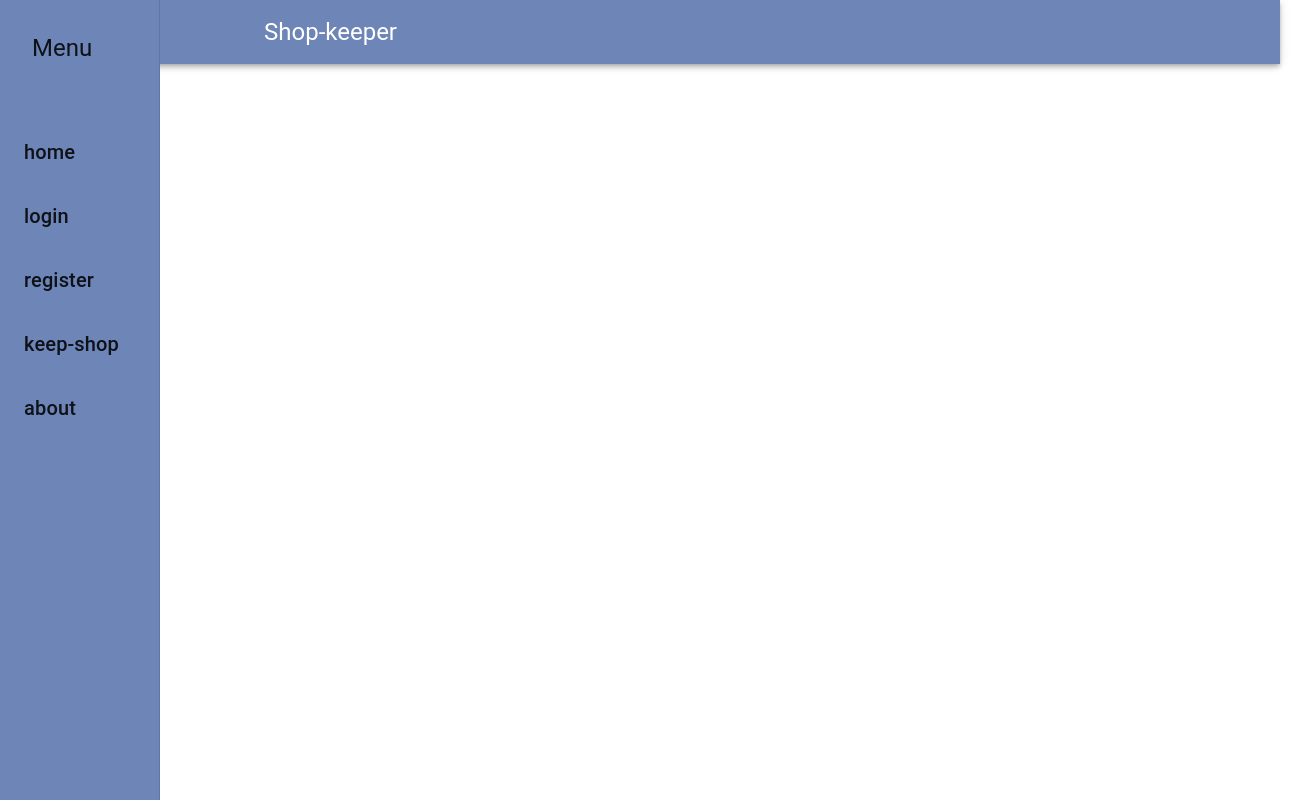
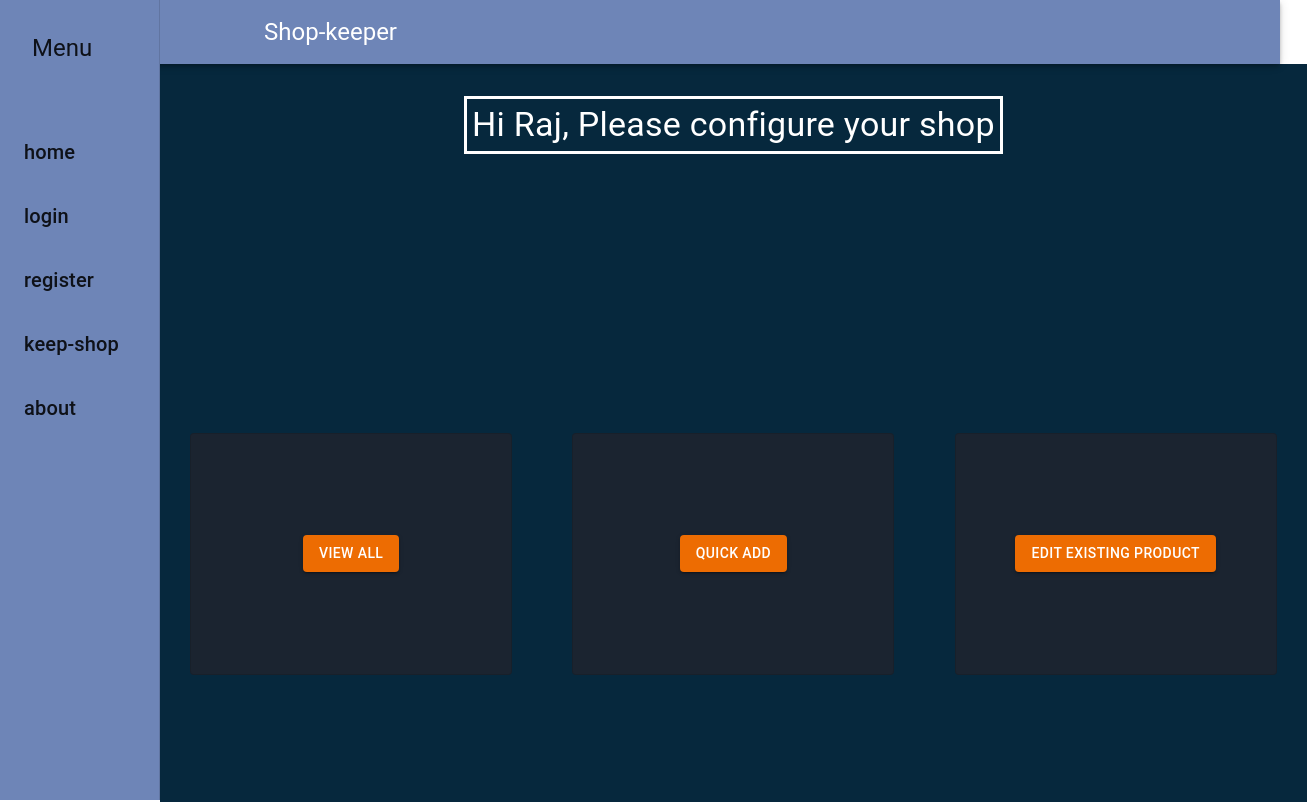
Before and after one commit to rajendra7117/shop-keeper, a React (Create React App) app: page /configure in a window 1280 px wide. Shown: the top 802 px of the page, 1307 px wide, since content can reach past the window. Built offline with nearby package versions, Linux system fonts and the light colour scheme.

Commit message:
added configure page products page product form

```diff
--- a/src/App.tsx
+++ b/src/App.tsx
@@ -9,6 +9,9 @@ import Layout from "./components/layout/Layout";
 import Signin from "./components/auth/Signin";
 
 import Sigin2 from "./components/auth/Sigin2";
+import ConfigureShop from "./components/shop/ConfigureShop";
+import AllProducts from "./components/shop/AllProducts";
+import ProductForm from "./components/shop/ProductForm";
 
 function App() {
   return (
@@ -22,6 +25,9 @@ function App() {
             <Route path="/register" element={<Signin />} />
             <Route path="/signin" element={<Sigin2 />}/>
             <Route path="/login" element={<Sigin2 />} />
+            <Route path="/configure" element={<ConfigureShop />}/>
+            <Route path="/products/" element={<AllProducts />} />
+            <Route path="/add-product" element={<ProductForm />}/>
           </Routes>
         </Layout>
       </BrowserRouter>
--- a/src/components/hooks/FormHook.tsx
+++ b/src/components/hooks/FormHook.tsx
@@ -14,6 +14,8 @@ let obj = {
   operaterName: "",
   shopLocation: "",
   shopCategory: "",
+  email: "",
+  password: ""
 };
 type objectKey = keyof typeof obj;
 
--- /dev/null
+++ b/src/components/layout/Layout2.tsx
@@ -0,0 +1,12 @@
+import React from 'react'
+import './Styles.css'
+type props = {
+    children: any
+}
+const Layout2 = ({children}:props) => {
+  return (
+    <div className='layout2'>{children}</div>
+  )
+}
+
+export default Layout2
--- a/src/components/layout/Styles.css
+++ b/src/components/layout/Styles.css
@@ -1,8 +1,10 @@
-.layout{
-    width: 100% !important;
-    height: auto;
-   display: flex;
-
-
-
+.layout {
+  width: 100% !important;
+  height: auto;
+  display: flex;
 }
+.layout2 {
+  width: auto;
+  height: auto;
+  padding-top: 4rem;
+}
--- /dev/null
+++ b/src/components/shop/AllProducts.tsx
@@ -0,0 +1,33 @@
+import React from "react";
+import './Products.css'
+import { Box, Grid } from "@mui/material";
+import Layout2 from "../layout/Layout2";
+import Product from "./Product";
+const AllProducts = () => {
+  let products = [
+    { id: 1, name: "gun", price: "50" },
+    { id: 2, name: "bun", price: "20" },
+    { id: 3, name: "doll", price: "30" },
+    { id: 4, name: "pen", price: "10" },
+    { id: 1, name: "bull", price: "70" },
+  ];
+  return (
+    <Layout2>
+      <Box sx={{ width: "89.6vw", heigth: "auto", marginTop: '2rem' }}>
+        <Box  sx={{ width: "90%" }} className="products-container">
+          {products.map((product) => (
+            <Product
+              key={product.id}
+              id={product.id}
+              name={product.name}
+              price={product.price}
+            />
+          ))}
+        </Box>
+      </Box>
+      ;
+    </Layout2>
+  );
+};
+
+export default AllProducts;
--- /dev/null
+++ b/src/components/shop/ConfigureShop.tsx
@@ -0,0 +1,54 @@
+import React from "react";
+import Layout2 from "../layout/Layout2";
+import { Box, Typography, Paper, Button } from "@mui/material";
+
+
+const ConfigureShop = () => {
+  return (
+    <Layout2>
+      <Box
+        component={"div"}
+        sx={{
+          width: "89.6vw",
+          display: "flex",
+          flexDirection: "column",
+          alignItems: "center",
+          justifyContent: "center",
+          height: "auto",
+          backgroundColor: "#06283D"
+        }}
+      >
+        <Box
+          sx={{
+            width: "auto",
+            height: 'auto',
+            alignItems: "center",
+            justifyContent: "center",
+            border: "3px solid #ffffff",
+            padding: "0.3rem",
+            marginTop: '2rem',
+            color: "#ffffff"
+          }}
+        >
+          <Typography variant="h4">
+
+            Hi Raj, Please configure your shop{" "}
+          </Typography>
+        </Box>
+        <Box sx={{ width: "100%", height: '50rem' }} className="flex-row">
+          <Paper elevation={5} variant="outlined" sx={{width: "20rem", height: "15rem", justifyContent: 'center', backgroundColor: '#1B2430'}} className="flex-col">
+            <Button variant="contained" color="warning" >View All</Button>
+          </Paper>
+          <Paper elevation={5} variant="outlined" sx={{width: "20rem", height: "15rem", justifyContent: 'center', backgroundColor: '#1B2430'}} className="flex-col">
+            <Button variant="contained" color="warning" >Quick Add</Button>
+          </Paper>
+          <Paper elevation={5} variant="outlined" sx={{width: "20rem", height: "15rem", justifyContent: 'center', backgroundColor: '#1B2430'}} className="flex-col">
+            <Button variant="contained" color="warning" >Edit existing Product</Button>
+          </Paper>
+        </Box>
+      </Box>
+    </Layout2>
+  );
+};
+
+export default ConfigureShop;
--- /dev/null
+++ b/src/components/shop/Product.tsx
@@ -0,0 +1,35 @@
+import React from "react";
+import { Grid, Paper, Typography, Stack, Button} from "@mui/material";
+import Item from '@mui/material/ListItem'
+import { product } from "../../utils/Interfaces";
+
+const Product = ({ key, name, price }: product) => {
+  return (
+    <Paper
+      elevation={5}
+      sx={{ width: "15rem", height: "14rem", justifyContent: "space-around" }}
+      className="flex-col"
+    >
+      <Stack spacing={2}>
+        <Paper elevation={3} sx={{width: "13rem", textAlign: 'center', marginTop: "0.7rem"}}>
+        <Typography variant="h6" >{name}</Typography>
+        </Paper>
+        <Paper  elevation={3} sx={{width: "13rem", textAlign: 'center', marginTop: "0.7rem" }}>
+        <Typography variant="h6">{price}</Typography>
+        </Paper>
+
+
+        <Stack spacing={2} sx={{ marginTop: "0.7rem" }}>
+          <Button variant="outlined" color="secondary">
+            Edit
+          </Button>
+          <Button variant="outlined" color="warning">
+            Delete
+          </Button>
+        </Stack>
+      </Stack>
+    </Paper>
+  );
+};
+
+export default Product;
--- /dev/null
+++ b/src/components/shop/ProductForm.tsx
@@ -0,0 +1,78 @@
+import React from "react";
+import { Box, Paper, Typography, Button } from "@mui/material";
+import Input from "../FormComponents/Input";
+import useForm from "../hooks/FormHook";
+const ProductForm = () => {
+  const [formState, changeHandler] = useForm({
+    inputs: {
+      name: { value: "", isTouched: false, isValid: false },
+      price: { value: 0, isTouched: false, isValid: false },
+      defaultQuantity: { value: 0, isTouched: false, isValid: false },
+    },
+    isValid: false
+  });
+
+  const addProduct = () => {
+
+  }
+  return (
+    <Box
+      sx={{
+        paddingTop: "6rem",
+        width: "100%",
+        height: "100vh",
+        display: "flex",
+        justifyContent: "center",
+        alignItems: "center",
+      }}
+    >
+      <Paper elevation={4} className="form-paper">
+        <Typography variant="h6" mb={1}>
+          Add Product
+        </Typography>
+        <form className="form">
+          <Input
+            id="outlined-basic"
+            label="product name"
+            variant="outlined"
+            FieldId="name"
+            type="text"
+            onInput={changeHandler}
+            validators={[]}
+          />
+          <Input
+            id="outlined-basic"
+            label="product price"
+            variant="outlined"
+            FieldId="price"
+            type="number"
+            onInput={changeHandler}
+            validators={[]}
+          />
+          <Input
+            id="outlined-basic"
+            label="default quantity"
+            variant="outlined"
+            FieldId="quantity"
+            type="number"
+            onInput={changeHandler}
+            validators={[]}
+          />
+
+
+
+          <Button
+            variant="contained"
+            color="success"
+            disabled={!formState.isValid}
+            onClick={addProduct}
+          >
+            Add
+          </Button>
+        </form>
+      </Paper>
+    </Box>
+  );
+};
+
+export default ProductForm;
--- /dev/null
+++ b/src/components/shop/Products.css
@@ -0,0 +1,11 @@
+.products-container{
+    display: grid;
+    grid-template-columns: repeat(3, 1fr);
+    grid-template-rows: auto;
+    gap: 1rem;
+    margin-inline: auto;
+}
+.product-div{
+    justify-content: space-around;
+    align-items: flex-start;
+}
```
Also changed, not shown: src/utils/Interfaces.tsx (+10 -0 lines).
